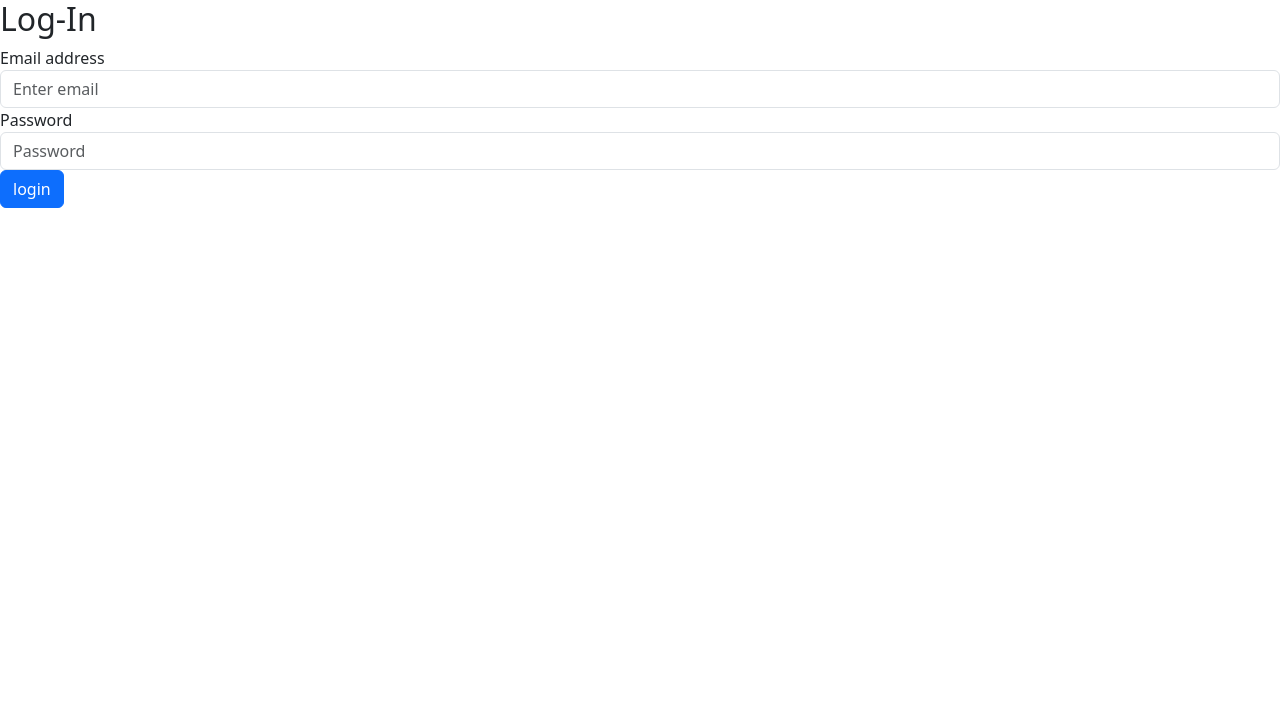
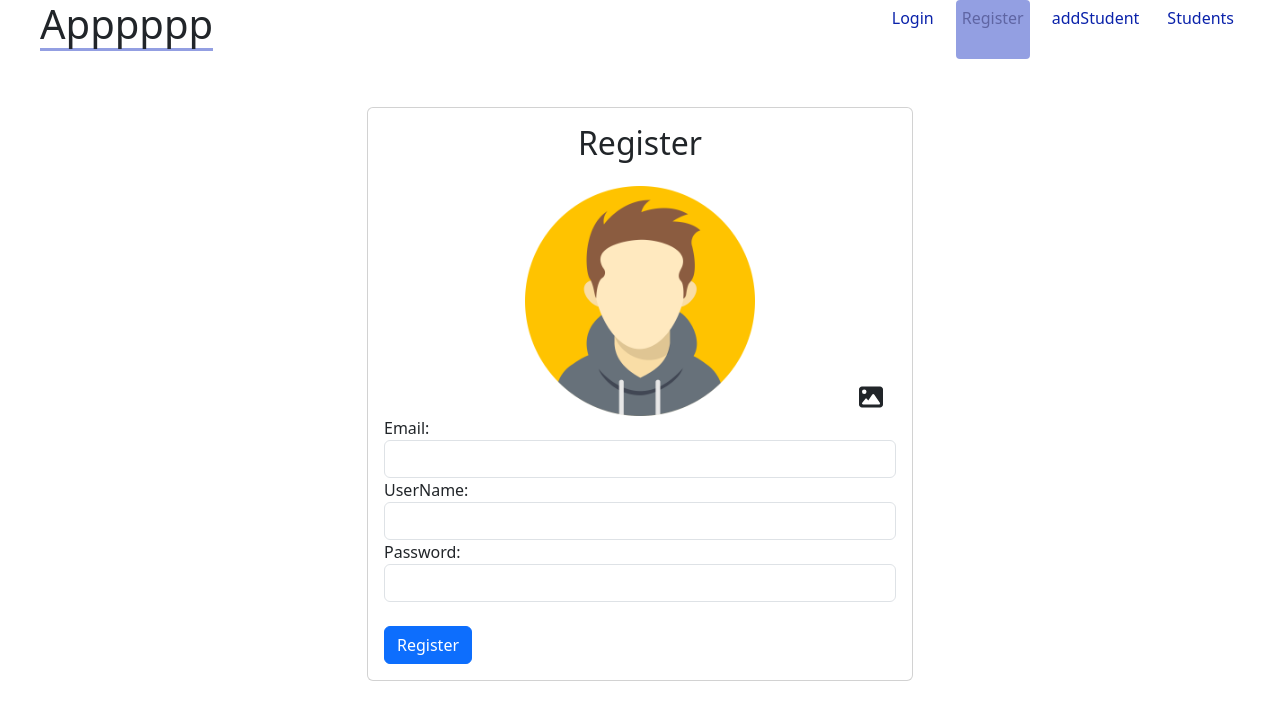
Before and after one commit to chenB-Y/frontend_WebAdvance, a React (Vite) app: page /register in a window 1280 px wide. Shown: the top 720 px of the page. Built offline with nearby package versions, Linux system fonts and the light colour scheme.

Commit message:
register with photo

```diff
--- a/package.json
+++ b/package.json
@@ -10,10 +10,14 @@
     "preview": "vite preview"
   },
   "dependencies": {
+    "@fortawesome/free-solid-svg-icons": "^6.5.2",
+    "@fortawesome/react-fontawesome": "^0.2.2",
     "@hookform/resolvers": "^3.3.4",
+    "@types/multer": "^1.4.11",
     "@types/react-bootstrap": "^0.32.36",
     "axios": "^1.7.2",
     "bootstrap": "^5.3.3",
+    "multer": "^1.4.5-lts.1",
     "react": "^18.2.0",
     "react-bootstrap": "^2.10.3",
     "react-dom": "^18.2.0",
--- /dev/null
+++ b/src/App.css
@@ -0,0 +1,25 @@
+header nav {
+  display: flex;
+  gap: 16px;
+  justify-content: end;
+  max-width: 1200px;
+  margin: 0 auto;
+}
+
+header nav h1 {
+  margin-right: auto;
+  border-bottom: 3px solid #939fe2;
+}
+
+header nav a {
+  color: #0a22aa;
+  text-decoration: none;
+  padding: 6px;
+  border-radius: 4px;
+}
+
+header nav a.active,
+header nav a:hover {
+  background-color: #939fe2;
+  color: rgb(95, 101, 163);
+}
--- a/src/App.tsx
+++ b/src/App.tsx
@@ -1,16 +1,47 @@
+// import LoginForm from './components/LoginForm';
+// // import RegisterForm from './components/RegisterForm';
+// // // import StudentForm from './components/StudentForm';
+// // import StudentList from './components/StudentList';
+// function App() {
+//   console.log('App');
+//   return (
+//     <div>
+//       {/* <StudentList />
+//       <RegisterForm /> */}
+//       <LoginForm />
+//     </div>
+//   );
+// }
+
+// export default App;
+
+import {
+  Route,
+  createBrowserRouter,
+  createRoutesFromElements,
+  RouterProvider,
+} from 'react-router-dom';
+import './App.css';
+
 import LoginForm from './components/LoginForm';
-// import RegisterForm from './components/RegisterForm';
-// // import StudentForm from './components/StudentForm';
-// import StudentList from './components/StudentList';
+import RegisterForm from './components/RegisterForm';
+import StudentForm from './components/StudentForm';
+import StudentList from './components/StudentList';
+import RootLayout from './layouts/RootLayout';
+
+const router = createBrowserRouter(
+  createRoutesFromElements(
+    <Route path="/" element={<RootLayout />}>
+      <Route index path="students" element={<StudentList />} />
+      <Route path="login" element={<LoginForm />} />
+      <Route path="register" element={<RegisterForm />} />
+      <Route path="studentForm" element={<StudentForm />} />
+    </Route>
+  )
+);
+
 function App() {
-  console.log('App');
-  return (
-    <div>
-      {/* <StudentList />
-      <RegisterForm /> */}
-      <LoginForm />
-    </div>
-  );
+  return <RouterProvider router={router} />;
 }
 
 export default App;
--- a/src/components/LoginForm.tsx
+++ b/src/components/LoginForm.tsx
@@ -1,12 +1,14 @@
 import React, { useState } from 'react';
 import axios from 'axios';
 import StudentList from './StudentList';
+import { useNavigate } from 'react-router-dom';
 
 const LoginForm = () => {
   const [email, setEmail] = useState('');
   const [password, setPassword] = useState('');
-  const [error, setError] = useState(null);
+  const [error, setError] = useState('');
   const [successMessage, setSuccessMessage] = useState('');
+  const navigate = useNavigate();
 
   const handleSubmit = async (event: React.FormEvent<HTMLFormElement>) => {
     event.preventDefault();
@@ -22,10 +24,13 @@ const LoginForm = () => {
       const accessToken = response.data.accessToken; // Assuming accessToken is received from server
       console.log('Response Data: ', response.data);
       localStorage.setItem('accessToken', accessToken);
-      setError(null);
+      if (response.status === 200) {
+        navigate('/students');
+      }
     } catch (err) {
       // Handle Login error
       setSuccessMessage('');
+      setError('Invalid Credentials');
     }
   };
 
@@ -61,7 +66,7 @@ const LoginForm = () => {
           login
         </button>
       </form>
-      {error && <p className="error-message">{error}</p>}
+      {error && <p className="text-danger mt-3">{error}</p>}
       {successMessage && <p className="success-message">{successMessage}</p>}
       {successMessage && <StudentList />}{' '}
     </div>
--- a/src/components/RegisterForm.tsx
+++ b/src/components/RegisterForm.tsx
@@ -1,21 +1,42 @@
-import React, { useState } from 'react';
+import React, { ChangeEvent, useRef, useState } from 'react';
 import axios from 'axios';
-import StudentForm from './StudentForm';
+import { uploadPhoto } from '../services/file-service';
+import { FontAwesomeIcon } from '@fortawesome/react-fontawesome';
+import { faImage } from '@fortawesome/free-solid-svg-icons';
+import avatar from '../assets/avatar.jpeg';
 
 const RegisterForm = () => {
+  const [imgSrc, setImgSrc] = useState<File>();
+  const fileInputRef = useRef<HTMLInputElement>(null);
   const [email, setEmail] = useState('');
+  const [username, setusername] = useState('');
   const [password, setPassword] = useState('');
   const [error, setError] = useState(null);
   const [successMessage, setSuccessMessage] = useState('');
-  const [showStudentForm, setShowStudentForm] = useState(false); // State to control showing StudentForm
+
+  const imgSelected = (e: ChangeEvent<HTMLInputElement>) => {
+    console.log(e.target.value);
+    if (e.target.files && e.target.files.length > 0) {
+      setImgSrc(e.target.files[0]);
+    }
+  };
+  const selectImg = () => {
+    console.log('Selecting image...');
+    fileInputRef.current?.click();
+  };
 
   const handleSubmit = async (event: React.FormEvent<HTMLFormElement>) => {
     event.preventDefault();
 
     try {
+      const url = await uploadPhoto(imgSrc!);
+      console.log('upload returned:' + url);
+
       const response = await axios.post('http://localhost:3000/auth/register', {
         email: email,
+        username: username,
         password: password,
+        imgUrl: url,
       });
 
       // Registration successful
@@ -24,7 +45,6 @@ const RegisterForm = () => {
       localStorage.setItem('accessToken', accessToken);
       setSuccessMessage('Registration successful!');
       setError(null);
-      setShowStudentForm(true); // Show StudentForm after successful registration
     } catch (err) {
       // Handle registration error
       setSuccessMessage('');
@@ -39,6 +59,27 @@ const RegisterForm = () => {
             <div className="card-body">
               <h2 className="card-title text-center mb-4">Register</h2>
               <form onSubmit={handleSubmit}>
+                <div className="d-flex justify-content-center position-relative">
+                  <img
+                    src={imgSrc ? URL.createObjectURL(imgSrc) : avatar}
+                    style={{ height: '230px', width: '230px' }}
+                    className="img-fluid"
+                  />
+                  <button
+                    type="button"
+                    className="btn position-absolute bottom-0 end-0"
+                    onClick={selectImg}
+                  >
+                    <FontAwesomeIcon icon={faImage} className="fa-xl" />
+                  </button>
+                </div>
+
+                <input
+                  style={{ display: 'none' }}
+                  ref={fileInputRef}
+                  type="file"
+                  onChange={imgSelected}
+                ></input>
                 <div className="form-group">
                   <label>Email:</label>
                   <input
@@ -46,6 +87,16 @@ const RegisterForm = () => {
                     className="form-control"
                     value={email}
                     onChange={(e) => setEmail(e.target.value)}
+                    required
+                  />
+                </div>
+                <div className="form-group">
+                  <label>UserName:</label>
+                  <input
+                    type="username"
+                    className="form-control"
+                    value={username}
+                    onChange={(e) => setusername(e.target.value)}
                     required
                   />
                 </div>
@@ -59,6 +110,7 @@ const RegisterForm = () => {
                     required
                   />
                 </div>
+
                 <button
                   type="submit"
                   className="btn btn-primary btn-block mt-4"
@@ -74,7 +126,6 @@ const RegisterForm = () => {
           </div>
         </div>
       </div>
-      {showStudentForm && <StudentForm />}{' '}
     </div>
   );
 };
--- /dev/null
+++ b/src/layouts/RootLayout.tsx
@@ -0,0 +1,21 @@
+import { NavLink, Outlet } from 'react-router-dom';
+
+export default function RootLayout() {
+  return (
+    <div className="root-layout">
+      <header>
+        <nav>
+          <h1>Apppppp</h1>
+          <NavLink to="/login">Login</NavLink>
+          <NavLink to="/register">Register</NavLink>
+          <NavLink to="/studentForm">addStudent</NavLink>
+          <NavLink to="/students">Students</NavLink>
+        </nav>
+      </header>
+
+      <main>
+        <Outlet />
+      </main>
+    </div>
+  );
+}
--- /dev/null
+++ b/src/services/file-service.ts
@@ -0,0 +1,36 @@
+import apiClient from './api-client';
+
+interface IUploadResponse {
+  url: string;
+}
+
+export const uploadPhoto = async (photo: File): Promise<string> => {
+  console.log('11111111111111111111111111111');
+  return new Promise<string>((resolve, reject) => {
+    console.log('Uploading photo...', photo);
+    console.log('222222222222222222');
+    const formData = new FormData();
+    if (photo) {
+      console.log('3333333333333333333333');
+      formData.append('file', photo);
+      console.log('44444444444444444');
+      apiClient
+        .post<IUploadResponse>('/file/upload', formData, {
+          headers: {
+            'Content-Type': 'multipart/form-data', // Use multipart/form-data for file uploads
+          },
+        })
+        .then((res) => {
+          console.log('555555555555555555');
+          console.log(res);
+          resolve(res.data.url);
+        })
+        .catch((err) => {
+          console.error(err);
+          reject(err);
+        });
+    } else {
+      reject('No file provided');
+    }
+  });
+};
--- a/src/services/user-services.ts
+++ b/src/services/user-services.ts
@@ -4,6 +4,7 @@ export interface IUser {
   email: string;
   password?: string;
   _id?: string;
+  imgUrl?: string;
   accessToken?: string;
   refreshToken?: string;
 }
```
Also changed, not shown: src/assets/avatar.jpeg (added), 1 other file (tests, documents, lock files or other folders).
